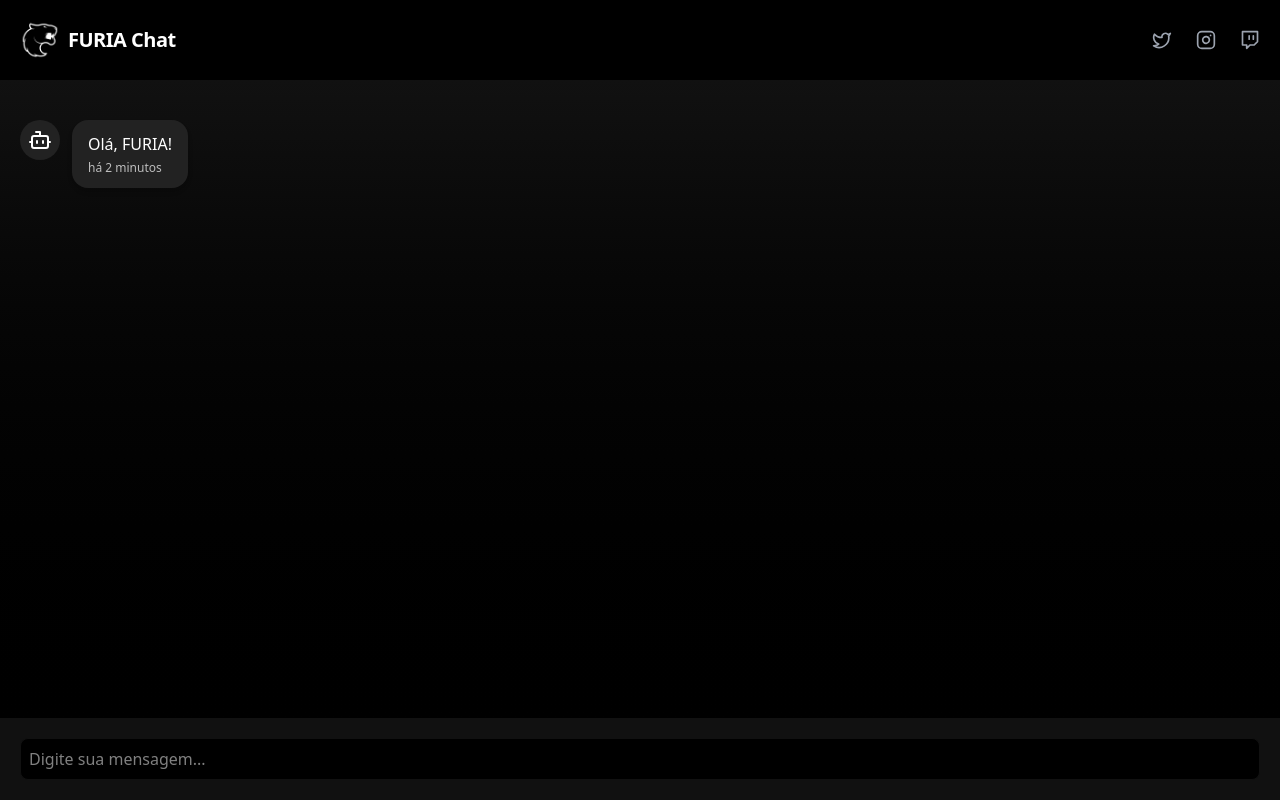
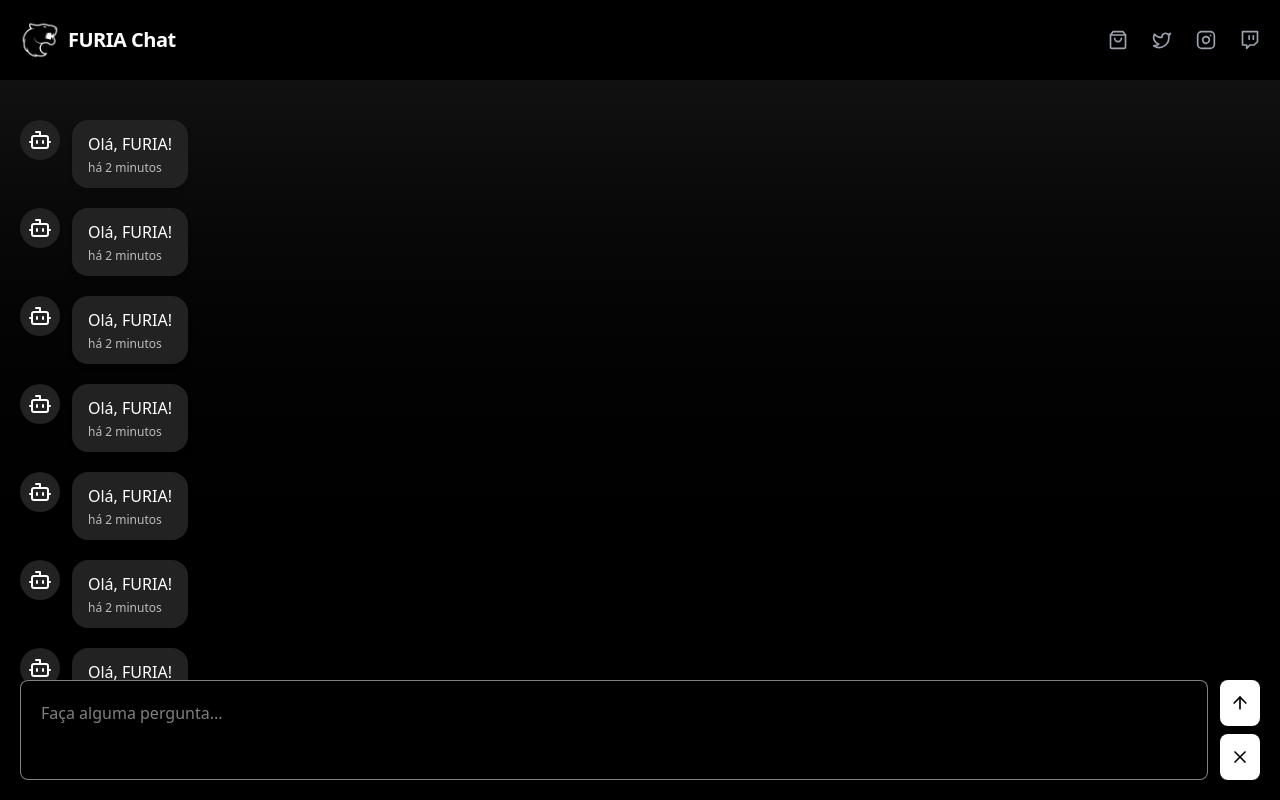
Before and after one commit to guvdsz/experiencia-conversacional-furia, a React (Vite) app: page / in a window 1280 px wide. Built offline with nearby package versions, Linux system fonts and the light colour scheme.

Commit message:
layout demo

```diff
--- a/index.html
+++ b/index.html
@@ -5,7 +5,7 @@
     <link rel="icon" type="image/svg+xml" href="/vite.svg" />
     <meta name="viewport" content="width=device-width, initial-scale=1.0" />
     <link rel="shortcut icon" href="src//assets/furiaLogo.webp" type="image/x-icon">
-    <title>Vite + React + TS</title>
+    <title>FURIA Chat</title>
   </head>
   <body>
     <div id="root"></div>
--- a/src/App.tsx
+++ b/src/App.tsx
@@ -1,4 +1,5 @@
 import ChatContainer from "./components/ChatContainer";
+import ChatInput from "./components/ChatInput";
 import Header from "./components/Header";
 
 function App() {
@@ -6,6 +7,8 @@
     <main className="h-screen flex flex-col bg-furia-black text-furia-white">
       <Header />
       <ChatContainer />
+      <ChatInput />
+
     </main>
   );
 }
--- a/src/components/ChatContainer.tsx
+++ b/src/components/ChatContainer.tsx
@@ -1,13 +1,17 @@
-import ChatInput from "./ChatInput";
 import ChatMessage from "./ChatMessage";
 
 export default function ChatContainer() {
   return (
-    <div className="flex flex-col flex-1 text-furia-white bg-gradient-to-t from-black to-furia-gray">
-      <div className="flex-grow overflow-y-auto px-5 py-10">
+    <div className="flex flex-col flex-1 text-furia-white bg-gradient-to-t from-furia-black to-furia-gray overflow-y-auto">
+      <div className="px-5 py-10 flex flex-col gap-5">
+        <ChatMessage message="Olá, FURIA!" />
+        <ChatMessage message="Olá, FURIA!" />
+        <ChatMessage message="Olá, FURIA!" />
+        <ChatMessage message="Olá, FURIA!" />
+        <ChatMessage message="Olá, FURIA!" />
+        <ChatMessage message="Olá, FURIA!" />
         <ChatMessage message="Olá, FURIA!" />
       </div>
-      <ChatInput />
     </div>
   );
 }
--- a/src/components/ChatInput.tsx
+++ b/src/components/ChatInput.tsx
@@ -1,11 +1,28 @@
+import { ArrowUp, X } from "lucide-react";
+
 export default function ChatInput() {
   return (
-    <div className="bg-furia-gray p-5 fixed bottom-0 left-0 right-0">
-      <input
-        type="text"
-        placeholder="Digite sua mensagem..."
-        className="w-full p-2 rounded-lg bg-furia-black text-furia-white border border-furia-gray focus:outline-none focus:ring-2 focus:ring-furia-blue"
-      />
+    <div className="bg-transparent px-5 pb-5">
+      <form className="flex justify-center gap-3 ">
+        <textarea
+          placeholder="Faça alguma pergunta..."
+          className="w-full h-25 p-5 rounded-lg bg-furia-black text-furia-white border border-furia-white/50 outline-none focus:border-furia-white transition-colors resize-none"
+        />
+        <div className="flex flex-col gap-2">
+          <button
+            type="submit"
+            className="bg-furia-white rounded-lg text-furia-black hover:bg-furia-lightGray transition-colors cursor-pointer w-10 flex-1 flex items-center justify-center"
+          >
+            <ArrowUp className="h-5 w-5" />
+          </button>
+          <button
+            type="button"
+            className="bg-furia-white rounded-lg text-furia-black hover:bg-furia-lightGray transition-colors cursor-pointer w-10 flex-1 flex items-center justify-center"
+          >
+            <X className="h-5 w-5" />
+          </button>
+        </div>
+      </form>
     </div>
   );
 }
--- a/src/components/ChatMessage.tsx
+++ b/src/components/ChatMessage.tsx
@@ -7,7 +7,7 @@
       initial={{ opacity: 0, y: 20 }}
       animate={{ opacity: 1, y: 0 }}
       transition={{ duration: 0.3 }}
-      className="flex gap-3 items"
+      className="w-fit flex gap-3 items"
     >
       <div className="w-10 h-10 p-1 rounded-full bg-furia-lightBlack flex items-center justify-center">
         <Bot className="text-furia-white" />
--- a/src/components/Header.tsx
+++ b/src/components/Header.tsx
@@ -1,5 +1,10 @@
 import furiaLogo from "../assets/furiaLogo.webp";
-import { Instagram, Twitch, Twitter } from "lucide-react";
+import {
+  Instagram,
+  ShoppingBag,
+  Twitch,
+  Twitter,
+} from "lucide-react";
 
 export default function Header() {
   return (
@@ -12,6 +17,12 @@
           </h1>
         </div>
         <div className="flex gap-6">
+          <a
+            href="#"
+            className="text-furia-lightGray hover:text-furia-white transition-colors"
+          >
+            <ShoppingBag className="h-5 w-5" />
+          </a>
           <a
             href="#"
             className="text-furia-lightGray hover:text-furia-white transition-colors"
--- a/src/index.css
+++ b/src/index.css
@@ -10,4 +10,19 @@
   --color-furia-lightGray: #9ca3af;
   --color-furia-lightBlack: #222;
   --gradient-furia: linear-gradient(to top, #000000, #111111);
+  --scrollbar-bg: transparent;
 }
+
+::-webkit-scrollbar {
+  background-color: var(--scrollbar-bg);
+  width: 8px;
+}
+
+::-webkit-scrollbar-thumb {
+  background-color: var(--color-furia-lightBlack);
+  border-radius: 4px;
+}
+
+::-webkit-scrollbar-track {
+  background-color: transparent;
+}
```
Also changed, not shown: src/assets/furiaNome.svg (deleted).
